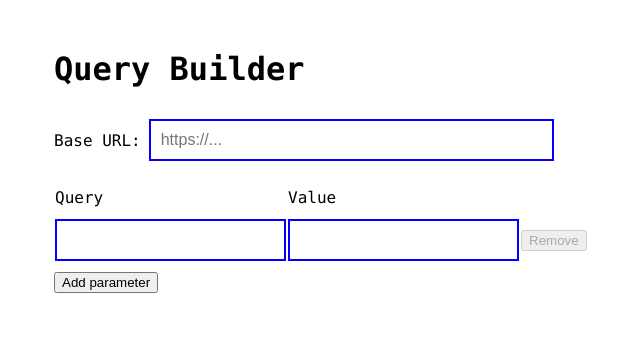
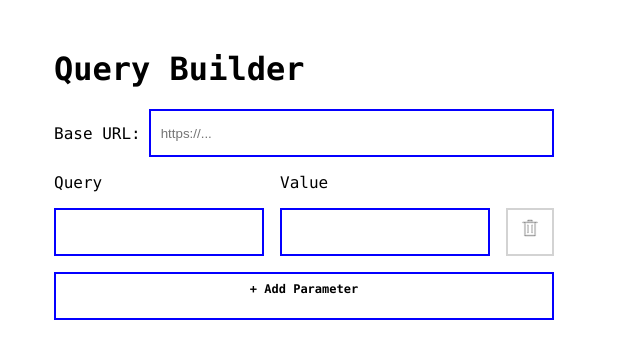
Before and after one commit to stphnnnn/query-builder, a React (Create React App) app: page / in a window 1280 px wide. Shown: the top 358 px of the page, without its empty margins (336-976 px from the left). Built offline with nearby package versions, Linux system fonts and the light colour scheme; the HTML template or start-up script is replaced by a standard one.

Commit message:
Improve styling

```diff
--- a/src/App.js
+++ b/src/App.js
@@ -49,7 +49,7 @@ function App() {
       <BaseUrlInput value={baseUrl} onChange={handleBaseUrlChange} />
       <Spacer />
       <ParamsTable params={params} setParams={setParams} />
-      <button onClick={addParam}>Add parameter</button>
+      <button onClick={addParam}>+ Add Parameter</button>
       <Url url={url} />
     </div>
   );
--- /dev/null
+++ b/src/Icon.js
@@ -0,0 +1,26 @@
+import React from 'react';
+import PropTypes from 'prop-types';
+import { IconTypes } from './iconTypes';
+
+const DeleteIcon = () => (
+  <svg className="svg-icon" viewBox="0 0 20 20">
+    <path d="M17.114,3.923h-4.589V2.427c0-0.252-0.207-0.459-0.46-0.459H7.935c-0.252,0-0.459,0.207-0.459,0.459v1.496h-4.59c-0.252,0-0.459,0.205-0.459,0.459c0,0.252,0.207,0.459,0.459,0.459h1.51v12.732c0,0.252,0.207,0.459,0.459,0.459h10.29c0.254,0,0.459-0.207,0.459-0.459V4.841h1.511c0.252,0,0.459-0.207,0.459-0.459C17.573,4.127,17.366,3.923,17.114,3.923M8.394,2.886h3.214v0.918H8.394V2.886z M14.686,17.114H5.314V4.841h9.372V17.114z M12.525,7.306v7.344c0,0.252-0.207,0.459-0.46,0.459s-0.458-0.207-0.458-0.459V7.306c0-0.254,0.205-0.459,0.458-0.459S12.525,7.051,12.525,7.306M8.394,7.306v7.344c0,0.252-0.207,0.459-0.459,0.459s-0.459-0.207-0.459-0.459V7.306c0-0.254,0.207-0.459,0.459-0.459S8.394,7.051,8.394,7.306" />
+  </svg>
+);
+
+export const Icon = ({ icon }) => {
+  switch (icon) {
+    case IconTypes.DELETE:
+      return <DeleteIcon />;
+    default:
+      return null;
+  }
+};
+
+Icon.propTypes = {
+  icon: PropTypes.oneOf(Object.values(IconTypes)),
+};
+
+Icon.defaultProps = {
+  icon: IconTypes.NONE,
+};
--- a/src/ParamsTable.js
+++ b/src/ParamsTable.js
@@ -1,5 +1,7 @@
 import React from 'react';
 import PropTypes from 'prop-types';
+import { Icon } from './Icon';
+import { IconTypes } from './iconTypes';
 
 export const ParamsTable = ({ params, setParams }) => {
   const handleQueryRemove = index => {
@@ -19,41 +21,35 @@ export const ParamsTable = ({ params, setParams }) => {
   };
 
   return (
-    <table className="ParamsTable">
-      <thead>
-        <tr>
-          <th>Query</th>
-          <th>Value</th>
-        </tr>
-      </thead>
-      <tbody>
+    <div className="ParamsTable">
+      <div className="row">
+        <div>Query</div>
+        <div>Value</div>
+      </div>
       {params.map(({ query, value }, i) => (
-          <tr key={i}>
-            <td>
+        <div className="row" key={i}>
           <input
             value={query}
             onChange={({ target }) =>
               handleQueryChange(i, 'query', target.value)
             }
           />
-            </td>
-            <td>
           <input
             value={value}
             onChange={({ target }) =>
               handleQueryChange(i, 'value', target.value)
             }
           />
-            </td>
-            <td>
-              <button onClick={() => handleQueryRemove(i)} disabled={i === 0}>
-                Remove
+          <button
+            onClick={() => handleQueryRemove(i)}
+            aria-label="Delete row"
+            disabled={i === 0}
+          >
+            <Icon icon={IconTypes.DELETE} />
           </button>
-            </td>
-          </tr>
+        </div>
       ))}
-      </tbody>
-    </table>
+    </div>
   );
 };
 
--- a/src/Url.js
+++ b/src/Url.js
@@ -3,7 +3,7 @@ import PropTypes from 'prop-types';
 
 export const Url = ({ url }) =>
   url && (
-    <div>
+    <div className="Url">
       <a href={url}>{url}</a>
     </div>
   );
--- /dev/null
+++ b/src/iconTypes.js
@@ -0,0 +1,4 @@
+export const IconTypes = Object.freeze({
+  NONE: 'none',
+  DELETE: 'delete',
+});
--- a/src/index.css
+++ b/src/index.css
@@ -1,6 +1,13 @@
+*,
+*:after,
+*:before {
+  box-sizing: border-box;
+}
+
 .App {
   --color-primary: #0400ff;
   --color-primary-dark: #030086;
+  --color-light-grey: lightgrey;
   --color-white: #fff;
   --font-family: 'Lucida Console', Monaco, monospace;
 
@@ -25,26 +32,35 @@
 }
 
 .ParamsTable {
-  border-collapse: collapse;
+  width: 100%;
+  display: grid;
+  row-gap: 1rem;
+  margin-bottom: 1rem;
+}
+
+.ParamsTable .row {
+  font-weight: normal;
+  display: grid;
+  grid-template-columns: 1fr 1fr 3rem;
+  gap: 1rem;
+}
+
+.ParamsTable button svg {
+  stroke: var(--color-primary);
   width: 100%;
 }
 
-.ParamsTable th {
-  font-weight: normal;
+.ParamsTable button:disabled svg {
+  stroke: var(--color-light-grey);
 }
 
-.ParamsTable tr {
-  border-collapse: collapse;
-}
-
-.ParamsTable td {
-  border-collapse: collapse;
+.Url {
+  margin-top: 2rem;
 }
 
 input {
-  font-size: 16px;
   padding: 10px;
-  margin: 10px 0px;
+  height: 3rem;
   color: var(--color-primary);
   border: 2px solid var(--color-primary);
 }
@@ -54,3 +70,27 @@ input:focus {
   border-color: var(--color-primary-dark);
   outline-offset: 0px;
 }
+
+button {
+  cursor: pointer;
+  background: transparent;
+  padding: 0.5rem 0.75rem;
+  border: 2px solid var(--color-primary);
+  height: 3rem;
+  font-family: inherit;
+  display: flex;
+  place-content: center center;
+  font-size: 0.75rem;
+  font-weight: bold;
+  width: 100%;
+}
+
+button:focus {
+  outline: 2px solid var(--color-primary-dark);
+  border-color: var(--color-primary-dark);
+  outline-offset: 0px;
+}
+
+button:disabled {
+  border-color: var(--color-light-grey);
+}
```
Lines whose indentation alone changed are shown as unchanged.
